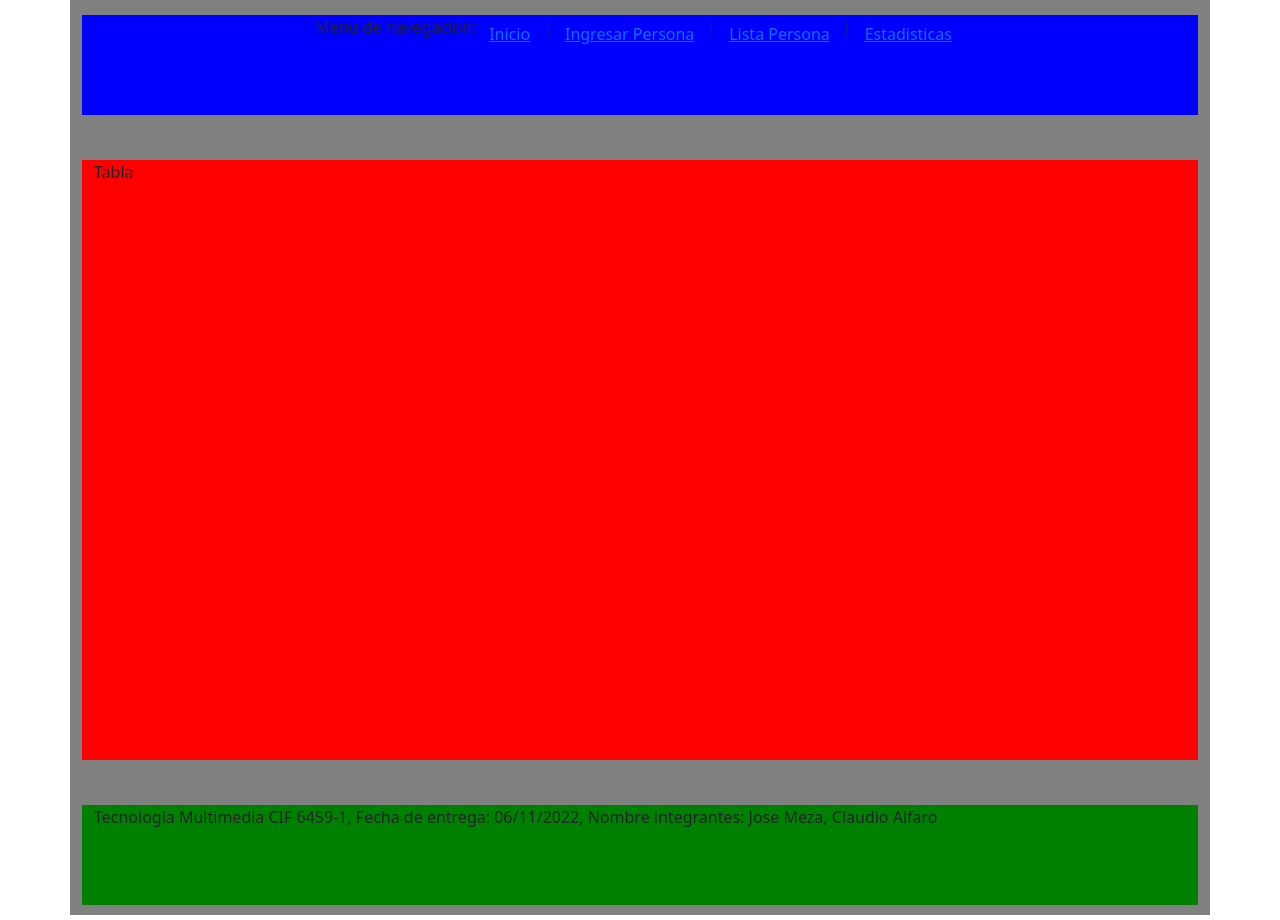
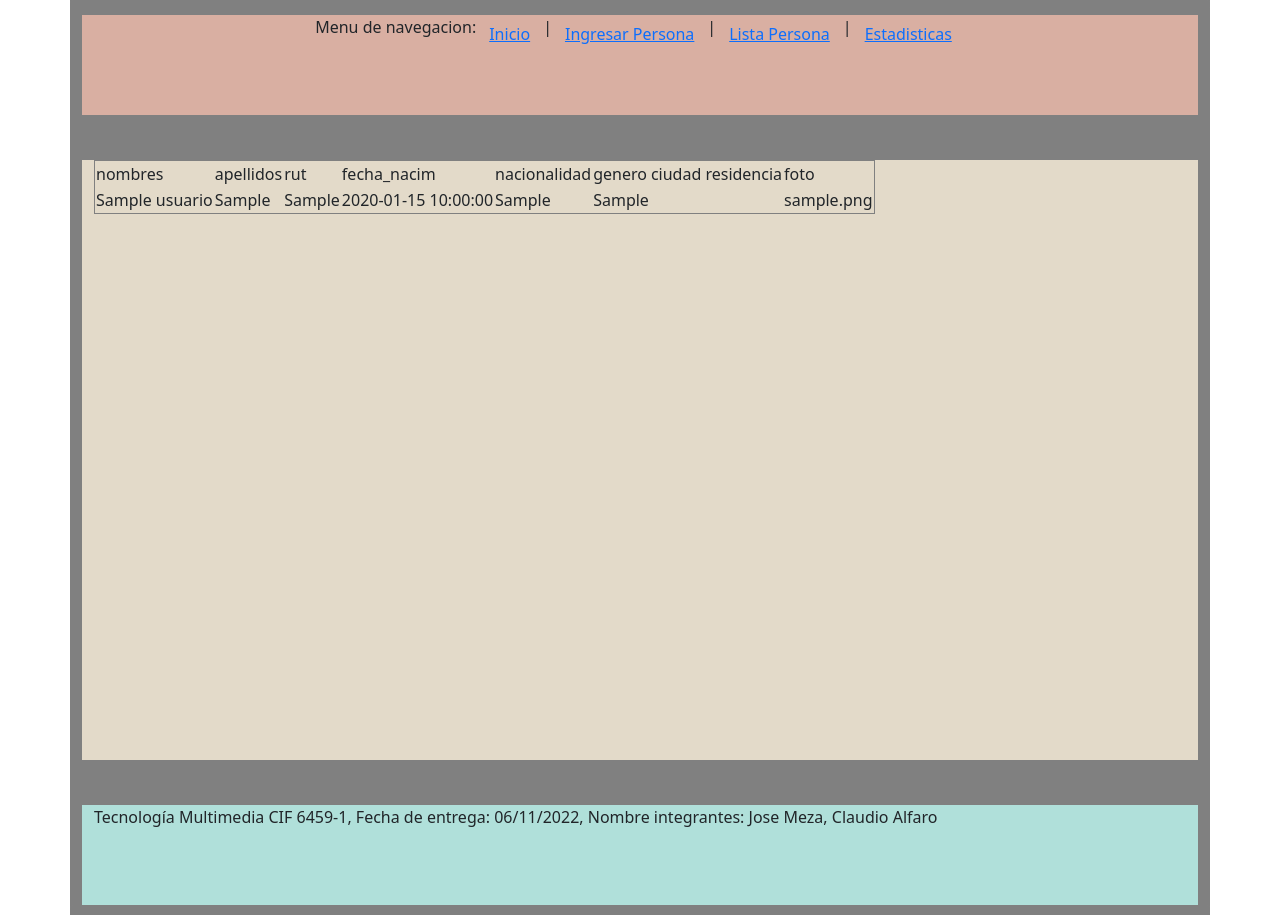
Before and after one commit to claudio745/multimedia-prueba-2, a PHP site: page /Pagina2.php in a window 1280 px wide. Run offline with PHP 8.4, Linux system fonts and the light colour scheme; tables that the repository leaves empty or names only in its code hold one stand-in row (values such as "Sample post"); data that the repository does not hold is empty.

Commit message:
Update Pagina2.php

```diff
--- a/Pagina2.php
+++ b/Pagina2.php
@@ -15,7 +15,7 @@
     <div class="container" style="background-color: gray">
         <div class="row caja"></div>
         <div class="container">
-            <div class="row" style="height: 100px; background-color: blue">
+            <div class="row" style="height: 100px; background-color: #d9afa2">
             <div class="col d-flex justify-content-center">Menu de navegacion:
                     <a href = "pagina3.php"><button type="button" class="btn btn-link">Inicio</button></a>|
                     <a href = "index.php"><button type="button" class="btn btn-link">Ingresar Persona</button></a>|
@@ -26,13 +26,60 @@
         </div>
         <div class="row caja2"></div>
         <div class="container">
-            <div class="row" style="height: 600px; background-color: red">
-                <div class="col">Tabla</div>
+            <div class="row" style="height: 600px; background-color: #E3DAC9">
+                <div class="col">
+                    <?php
+                    //Conexion con bd
+                    $host = "localhost";
+                    $usuario = "root";
+                    $pasword = "";
+                    $db = "bd_prueba_2";
+                    $conexion = mysqli_connect($host, $usuario, $pasword, $db);
+
+                    ?>
+                    <table border = "1">
+                        <tr>
+                            <td>nombres</td>
+                            <td>apellidos</td>
+                            <td>rut</td>
+                            <td>fecha_nacim</td>
+                            <td>nacionalidad</td>
+                            <td>genero</td>
+                            <td>ciudad residencia</td>
+                            <td>foto</td>
+                        </tr>
+
+                        <?php
+                        //Seleciono todo de la tabla noticia
+                        $sql="SELECT * FROM usuarios";
+                        $result=mysqli_query($conexion, $sql);
+
+                        //ordeno imprimir
+                        while($mostrar=mysqli_fetch_array($result)){
+                        ?>
+
+                        <tr>
+                            <td><?php echo $mostrar['nombres']?></td>
+                            <td><?php echo $mostrar['apellidos']?></td>
+                            <td><?php echo $mostrar['rut']?></td>
+                            <td><?php echo $mostrar['fecha_nacim']?></td>
+                            <td><?php echo $mostrar['nacionalidad']?></td>
+                            <td><?php echo $mostrar['genero']?></td>
+                            <td><?php echo $mostrar['ciudad residencia']?></td>
+                            <td><?php echo $mostrar['foto']?></td>
+                        </tr>
+
+                        <?php
+                        }
+                        ?>
+
+                    </table>
+                </div>
             </div>
         </div>
         <div class="row caja2"></div>
         <div class="container">
-            <div class="row" style="height: 100px; background-color: green">
+            <div class="row" style="height: 100px; background-color: #B0E0DA">
                 <div class="col">Tecnología Multimedia CIF 6459-1, Fecha de entrega: 06/11/2022, Nombre integrantes: Jose Meza, Claudio Alfaro</div>
             </div>
         </div>
```
